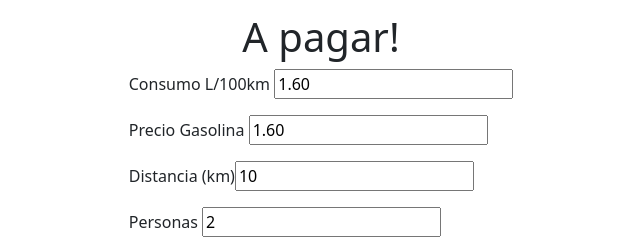
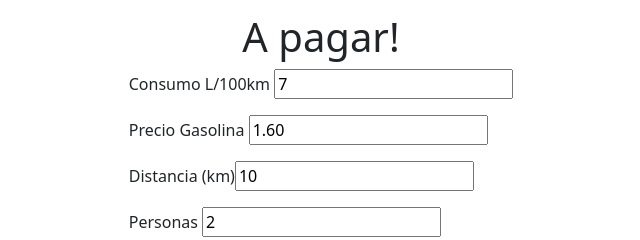
Before and after one commit to ivifp1712/GasolinaPrecio, a plain HTML site: page index.html in a window 1280 px wide. Shown: the top 240 px of the page, 319-959 px from the left. Drawn offline with nearby package versions, Linux system fonts and the light colour scheme.

Commit message:
second commit

```diff
--- a/index.html
+++ b/index.html
@@ -21,7 +21,7 @@
 <body>
     <h1> A pagar! </h1>
     <div>
-        <p> Consumo L/100km <input type='number' step='0.01' value='1.60' id="consumo100" value="6.50"> </p>
+        <p> Consumo L/100km <input type='number' step='0.01' value='7' id="consumo100" value="6.50"> </p>
         <p> Precio Gasolina <input type='number' step='0.01' value='1.60' id="lgasolina"> </p>
         <p> Distancia (km)<input type='number' step='0.01' value='10' id="distancia"> </p>
         <p> Personas <input type="number" id="personas" value="2"> </p>
```
